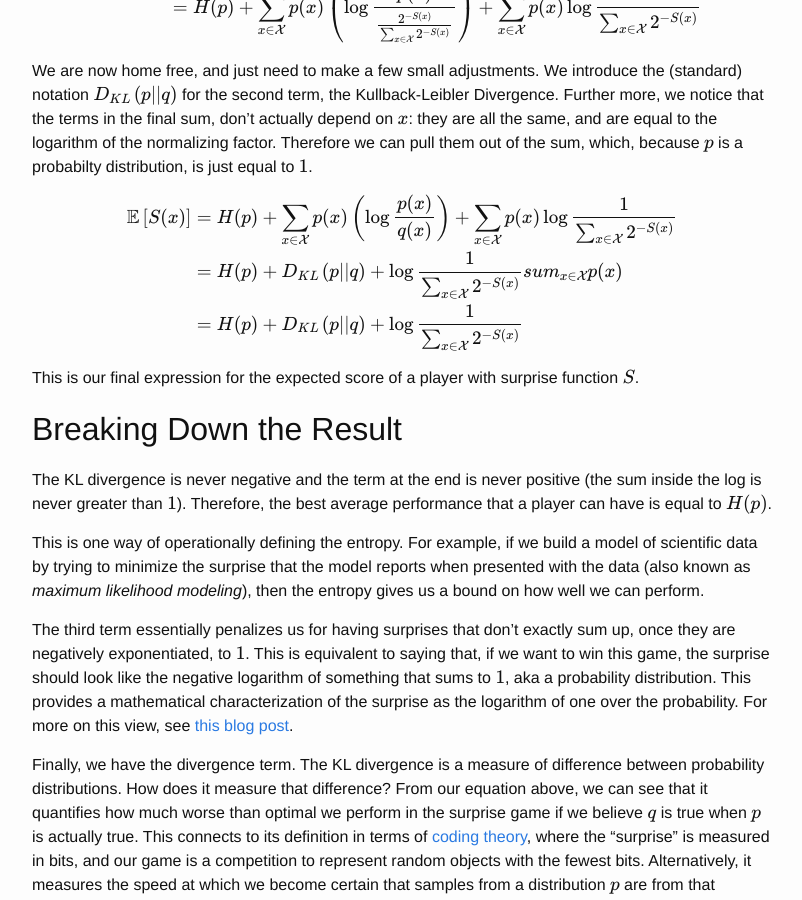
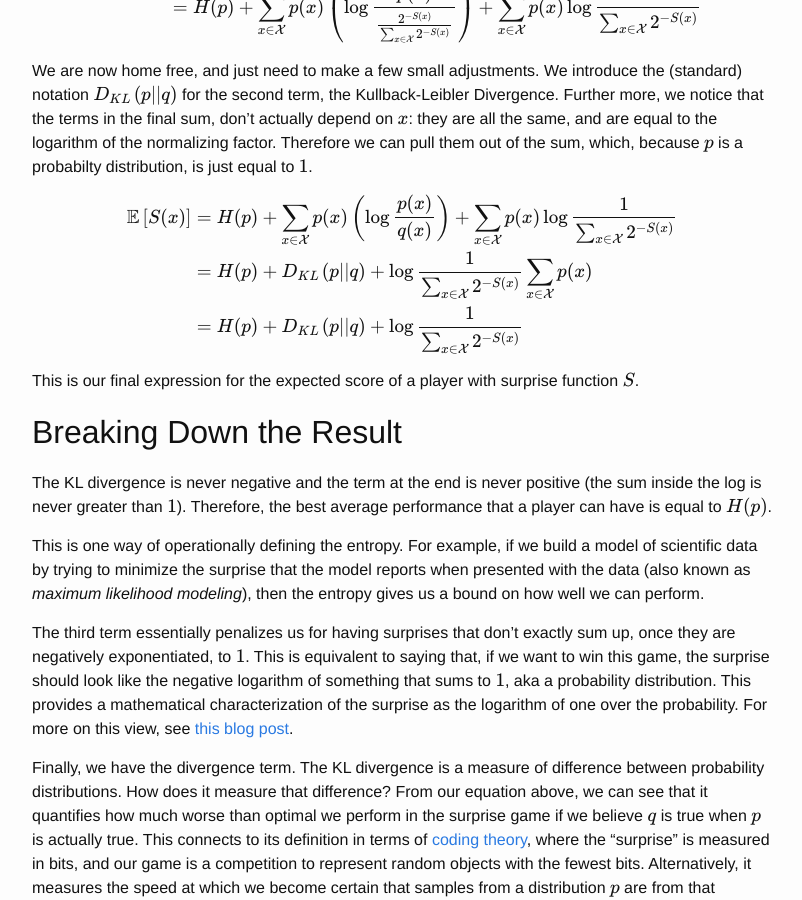
Before and after one commit to charlesfrye/charlesfrye.github.io, a Jekyll site: the page built from _posts/2017-11-09-the-surprise-game.markdown, in a window 1280 px wide and 900 px high, scrolled down 3078 px. Shown: the whole window, without its empty margins (238-1040 px from the left). Built offline with Jekyll 4.4.1, drawn with Linux system fonts in a browser that asks for light colours; formulas are drawn with MathJax 3.

Commit message:
fixes missing \ in final eqn

```diff
--- a/_posts/2017-11-09-the-surprise-game.markdown
+++ b/_posts/2017-11-09-the-surprise-game.markdown
@@ -282,7 +282,7 @@ $$\begin{align}
 &= H(p) + \sum_{x \in \mathcal{X}} p(x)\left(\log \frac{p(x)}{q(x)} \right) +
 \sum_{x \in \mathcal{X}} p(x) \log \frac{1}{\sum_{x \in \mathcal{X}} 2^{-S(x)}} \\
 &= H(p) + D_{KL}\left(p \lvert\rvert q \right) +
-\log \frac{1}{\sum_{x \in \mathcal{X}} 2^{-S(x)}} sum_{x \in \mathcal{X}} p(x)  \\
+\log \frac{1}{\sum_{x \in \mathcal{X}} 2^{-S(x)}} \sum_{x \in \mathcal{X}} p(x)  \\
 &= H(p) + D_{KL}\left(p \lvert\rvert q \right) +
 \log \frac{1}{\sum_{x \in \mathcal{X}} 2^{-S(x)}}\\
 \end{align}$$ <!--_ -->
```
